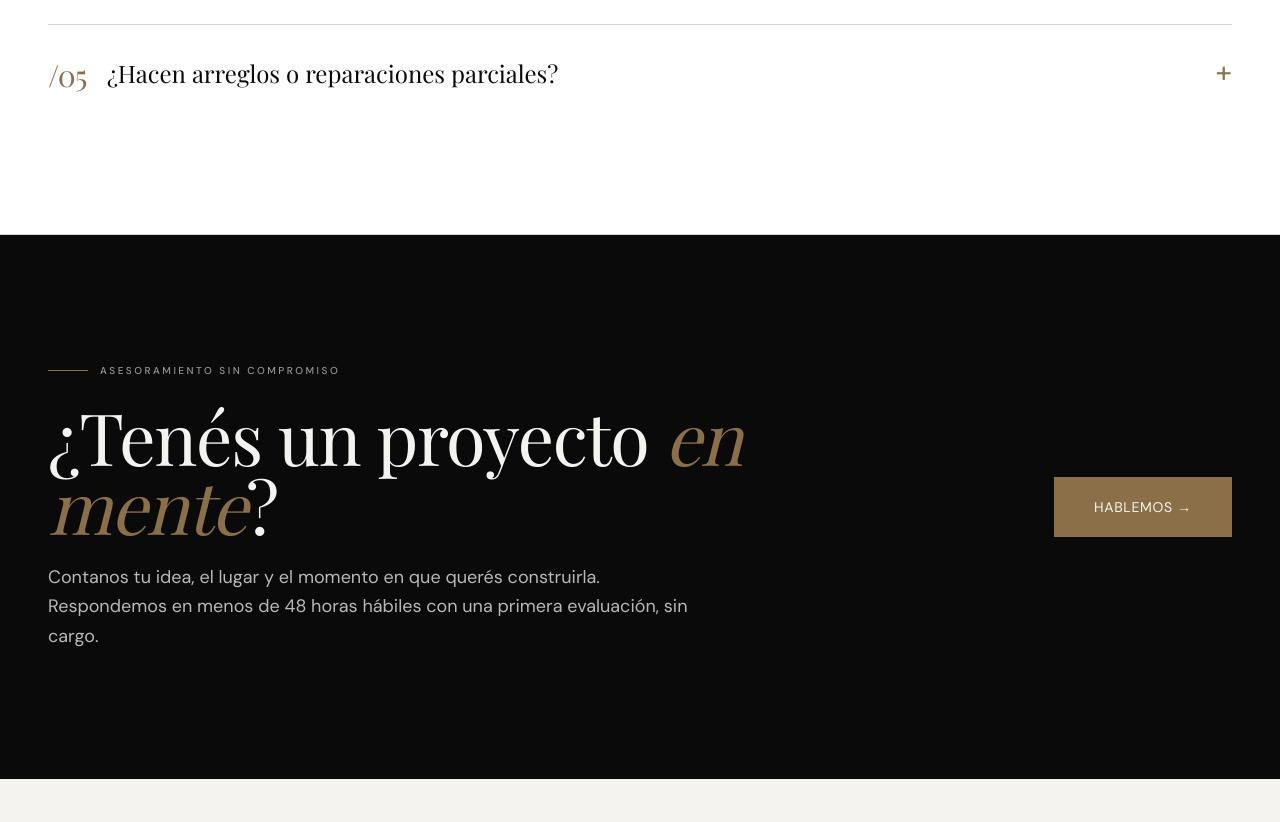
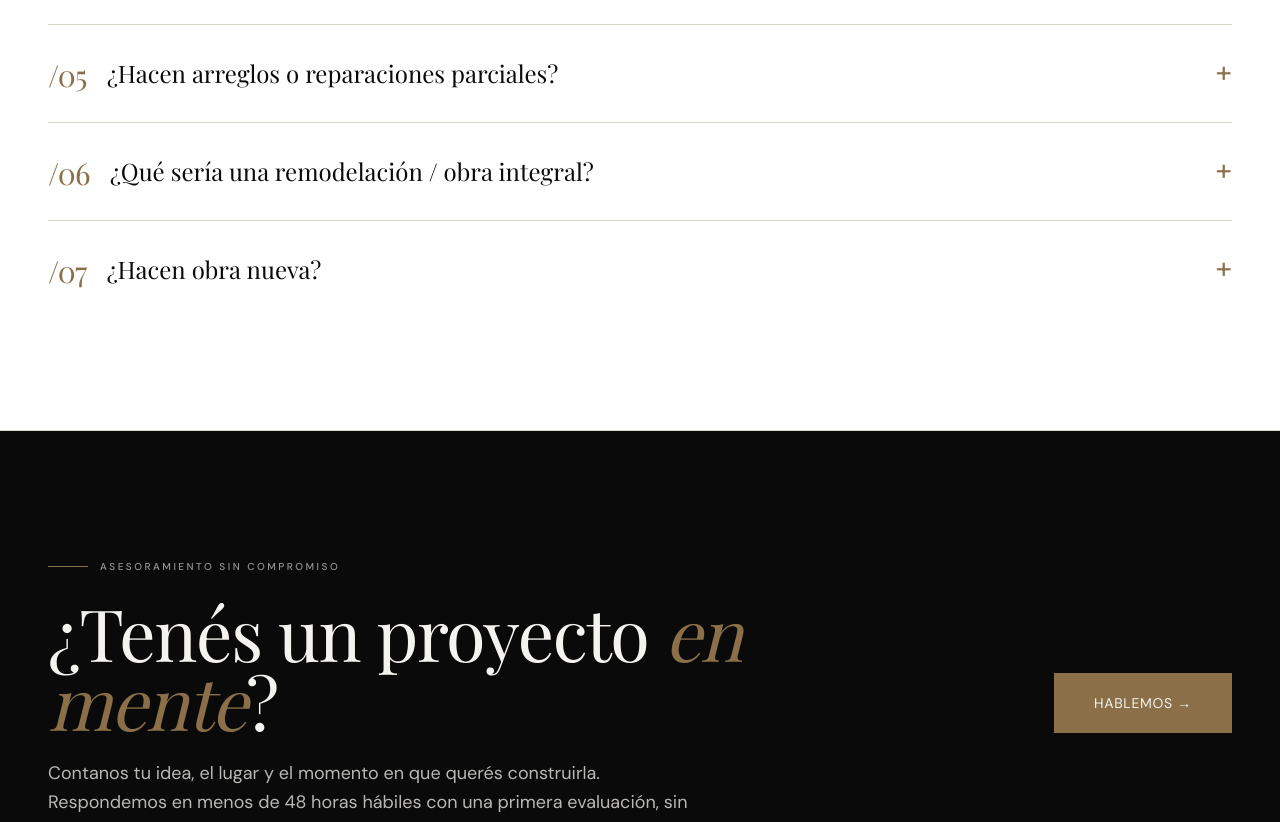
Before and after one commit to nicocasti959595/bgr-estudio-arquitectura, a Next.js app: page / in a window 1280 px wide. Shown: the part 3020-3842 px from the top of the page. Built offline with nearby package versions, Linux system fonts and the light colour scheme; no server answers; the database is empty.

Commit message:
FAQ: agregar 2 preguntas (remodelacion integral, obra nueva)

```diff
--- a/components/FAQ.tsx
+++ b/components/FAQ.tsx
@@ -22,6 +22,14 @@ const preguntas = [
   {
     q: "¿Hacen arreglos o reparaciones parciales?",
     a: "Lamentablemente no. Únicamente nos abocamos a remodelaciones integrales. Por ejemplo, si solo desea cambiar un mueble o el revestimiento de un piso de un baño, no podemos ayudarlo. En cambio, si desea remodelar íntegramente un baño, una cocina, o un departamento / PH / casa de forma completa, podemos ayudarlo.",
+  },
+  {
+    q: "¿Qué sería una remodelación / obra integral?",
+    a: "Hay varios tipos. Una remodelación integral de una casa, departamento o PH es aquella que incluye no solamente la parte estética, sino también la parte de instalaciones y estructura de la vivienda. En este tipo de remodelaciones se renuevan cañerías de agua fría y caliente, desagües pluviales y cloacales, tableros y cables eléctricos, cañerías de gas, modificaciones de morfología de la vivienda, modificaciones estructurales, ampliaciones de superficie, obra nueva, etc. También se considera remodelación integral una reforma de un local sanitario completo (por ejemplo un baño completo o cocina completa), con cambio de cañerías, aberturas, modificaciones morfológicas, diseño de mobiliario, etc. Por último, una obra nueva desde cero también se considera una obra integral.",
+  },
+  {
+    q: "¿Hacen obra nueva?",
+    a: "Sí, realizamos obra nueva en todo el AMBA. ¡No dudes en consultarnos!",
   },
 ];
 
```
